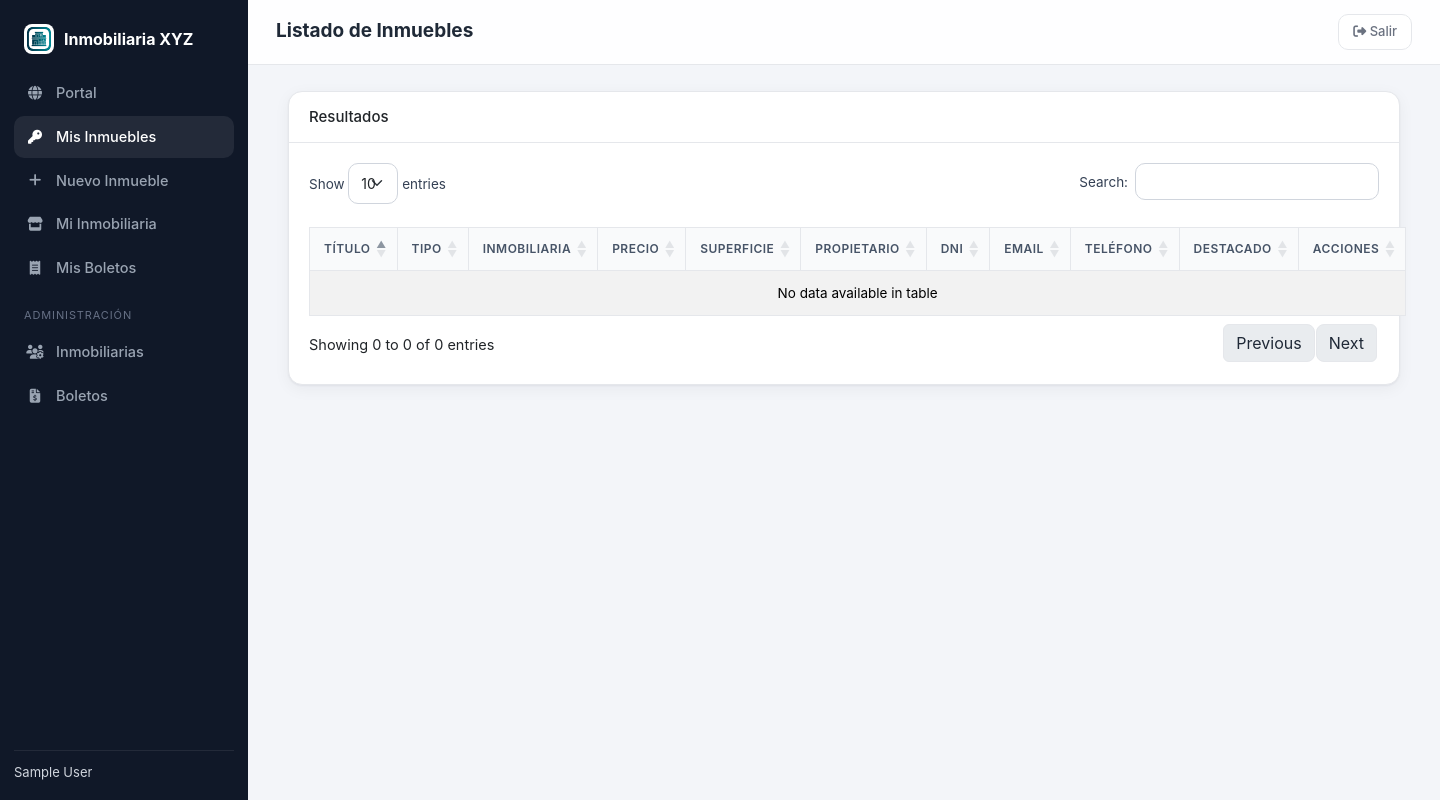
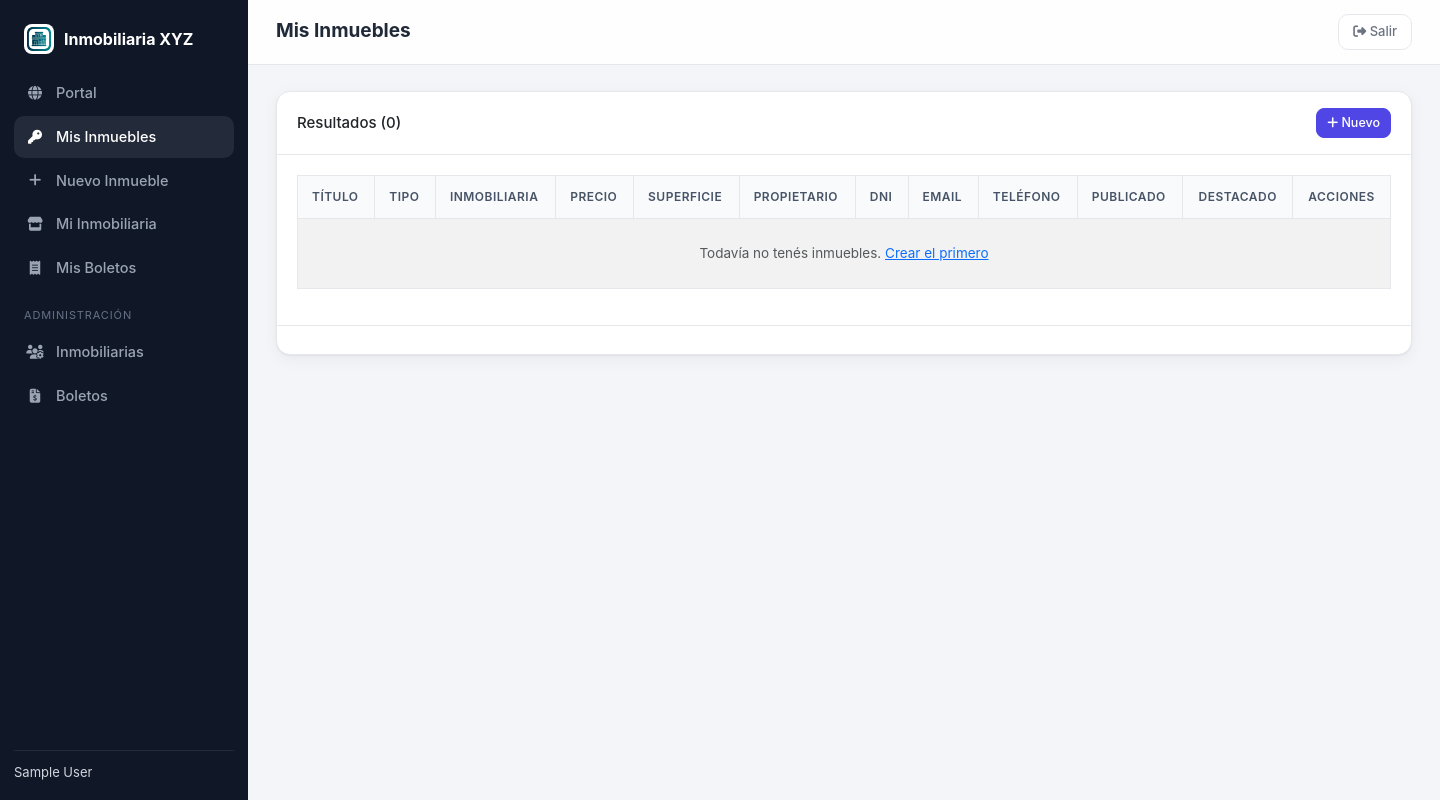
Before and after one commit to arumanuevo/Inmobiliaria, a Laravel app: page /inmuebles in a window 1440 px wide. Run offline with Laravel 12, Linux system fonts and the light colour scheme; the visitor is signed in with stand-in values (Sample User, id 1); data that the repository does not hold is empty; some libraries are stand-ins or nearby versions.

Commit message:
Mis Inmuebles: fuera DataTables (rompía el contenedor con el layout nuevo), tabla limpia con paginacion del servidor, columna Publicado (visible/borrador) y toggle destacado con fetch
Co-authored-by: arumanuevo <arumanuevo@users.noreply.github.com>

```diff
--- a/app/Http/Controllers/InmuebleController.php
+++ b/app/Http/Controllers/InmuebleController.php
@@ -23,7 +23,7 @@ class InmuebleController extends Controller
             $query->deInmobiliaria($user->inmobiliaria->id ?? 0);
         }
 
-        $inmuebles = $query->get();
+        $inmuebles = $query->paginate(15);
 
         return view('inmuebles.index', compact('inmuebles'));
     }
--- a/resources/views/inmuebles/index.blade.php
+++ b/resources/views/inmuebles/index.blade.php
@@ -1,19 +1,19 @@
 @extends('layouts.panel')
 
-@section('title', 'Listado de Inmuebles')
+@section('title', 'Mis Inmuebles')
 
 @section('content_header')
-    <h1>Listado de Inmuebles</h1>
+    <h1>Mis Inmuebles</h1>
 @stop
 
 @section('content')
-<div class="container-fluid">
 <div class="card">
-        <div class="card-header">
-            <h3 class="card-title">Resultados</h3>
+    <div class="card-header d-flex justify-content-between align-items-center">
+        <h3 class="card-title mb-0">Resultados ({{ $inmuebles->total() }})</h3>
+        <a href="{{ route('inmuebles.create') }}" class="btn btn-primary btn-sm"><i class="fas fa-plus"></i> Nuevo</a>
     </div>
-        <div class="card-body">
-            <table id="inmueblesTable" class="table table-bordered table-striped">
+    <div class="card-body table-responsive">
+        <table class="table table-bordered table-striped align-middle">
             <thead>
                 <tr>
                     <th>Título</th>
@@ -25,12 +25,13 @@
                     <th>DNI</th>
                     <th>Email</th>
                     <th>Teléfono</th>
+                    <th>Publicado</th>
                     <th class="text-center">Destacado</th>
                     <th class="text-center">Acciones</th>
                 </tr>
             </thead>
             <tbody>
-                    @foreach($inmuebles as $inmueble)
+                @forelse($inmuebles as $inmueble)
                 <tr>
                     <td>{{ $inmueble->titulo }}</td>
                     <td>{{ ucfirst($inmueble->tipo_operacion) }}</td>
@@ -41,15 +42,22 @@
                     <td>{{ $inmueble->propdni }}</td>
                     <td>{{ $inmueble->propemail }}</td>
                     <td>{{ $inmueble->proptel }}</td>
+                    <td>
+                        @if($inmueble->publicado)
+                            <span class="badge badge-success">Visible</span>
+                        @else
+                            <span class="badge badge-secondary">Borrador</span>
+                        @endif
+                    </td>
                     <td class="text-center">
-                            <input type="checkbox" class="toggle-destacado" data-id="{{ $inmueble->id }}" {{ $inmueble->destacado ? 'checked' : '' }}>
+                        <input type="checkbox" class="toggle-destacado form-check-input" data-id="{{ $inmueble->id }}" {{ $inmueble->destacado ? 'checked' : '' }}>
                     </td>
                     <td class="text-center">
                         <div class="btn-group">
                             <a href="{{ route('inmuebles.show', $inmueble) }}" class="btn btn-info btn-sm">Ver</a>
                             <a href="{{ route('inmuebles.edit', $inmueble) }}" class="btn btn-warning btn-sm">Editar</a>
-                                <a href="{{ route('inmuebles.addPhotos', $inmueble) }}" class="btn btn-primary btn-sm">Agregar Fotos</a>
-                                <a href="{{ route('inmuebles.deletePhotos', $inmueble) }}" class="btn btn-danger btn-sm">Borrar Fotos</a>
+                            <a href="{{ route('inmuebles.addPhotos', $inmueble) }}" class="btn btn-primary btn-sm">Fotos</a>
+                            <a href="{{ route('inmuebles.deletePhotos', $inmueble) }}" class="btn btn-secondary btn-sm">Borrar fotos</a>
                             <form action="{{ route('inmuebles.destroy', $inmueble) }}" method="POST" style="display:inline;">
                                 @csrf
                                 @method('DELETE')
@@ -58,54 +66,48 @@
                         </div>
                     </td>
                 </tr>
-                    @endforeach
+                @empty
+                <tr>
+                    <td colspan="12" class="text-center text-muted py-4">
+                        Todavía no tenés inmuebles. <a href="{{ route('inmuebles.create') }}">Crear el primero</a>
+                    </td>
+                </tr>
+                @endforelse
             </tbody>
         </table>
     </div>
+    <div class="card-footer">
+        {{ $inmuebles->links() }}
     </div>
 </div>
 @stop
 
-@section('css')
-    <link rel="stylesheet" href="https://cdn.datatables.net/1.13.1/css/dataTables.bootstrap5.min.css">
-@stop
-
 @section('js')
-    <script src="https://code.jquery.com/jquery-3.6.0.min.js"></script>
-    <script src="https://cdn.datatables.net/1.13.1/js/jquery.dataTables.min.js"></script>
-    <script src="https://cdn.datatables.net/1.13.1/js/dataTables.bootstrap5.min.js"></script>
 <script>
-        $(document).ready(function() {
-            $('#inmueblesTable').DataTable({
-                "language": {
-                    "url": "//cdn.datatables.net/plug-ins/1.13.1/i18n/es-ES.json"
+document.addEventListener('DOMContentLoaded', function () {
+    document.querySelectorAll('.toggle-destacado').forEach(function (el) {
+        el.addEventListener('change', function () {
+            var id = this.dataset.id;
+            var destacado = this.checked ? 1 : 0;
+            fetch('/inmuebles/toggle-destacado/' + id, {
+                method: 'POST',
+                headers: {
+                    'Content-Type': 'application/json',
+                    'Accept': 'application/json',
+                    'X-CSRF-TOKEN': document.querySelector('meta[name="csrf-token"]').content
                 },
-                "paging": true,
-                "lengthChange": true
+                body: JSON.stringify({ destacado: destacado })
+            })
+                .then(function (r) { return r.json(); })
+                .then(function (data) {
+                    if (!data.success) {
+                        alert(data.message || 'No se pudo actualizar el destacado.');
+                    }
+                    location.reload();
+                })
+                .catch(function () {
+                    alert('Error al actualizar el estado de destacado.');
                 });
-
-            $('.toggle-destacado').change(function() {
-                var inmuebleId = $(this).data('id');
-                var destacado = $(this).is(':checked') ? 1 : 0;
-
-                $.ajax({
-                    url: '/inmuebles/toggle-destacado/' + inmuebleId,
-                    type: 'POST',
-                    data: {
-                        _token: '{{ csrf_token() }}',
-                        destacado: destacado
-                    },
-                    success: function(response) {
-                        if (response.success) {
-                            //alert('Estado de destacado actualizado con éxito.');
-                            location.reload(); // Recargar la página para reflejar los cambios
-                        } else {
-                            alert('Error al actualizar el estado de destacado.');
-                        }
-                    },
-                    error: function() {
-                        alert('Error al actualizar el estado de destacado.');
-                    }
         });
     });
 });
```
Lines whose indentation alone changed are shown as unchanged.
